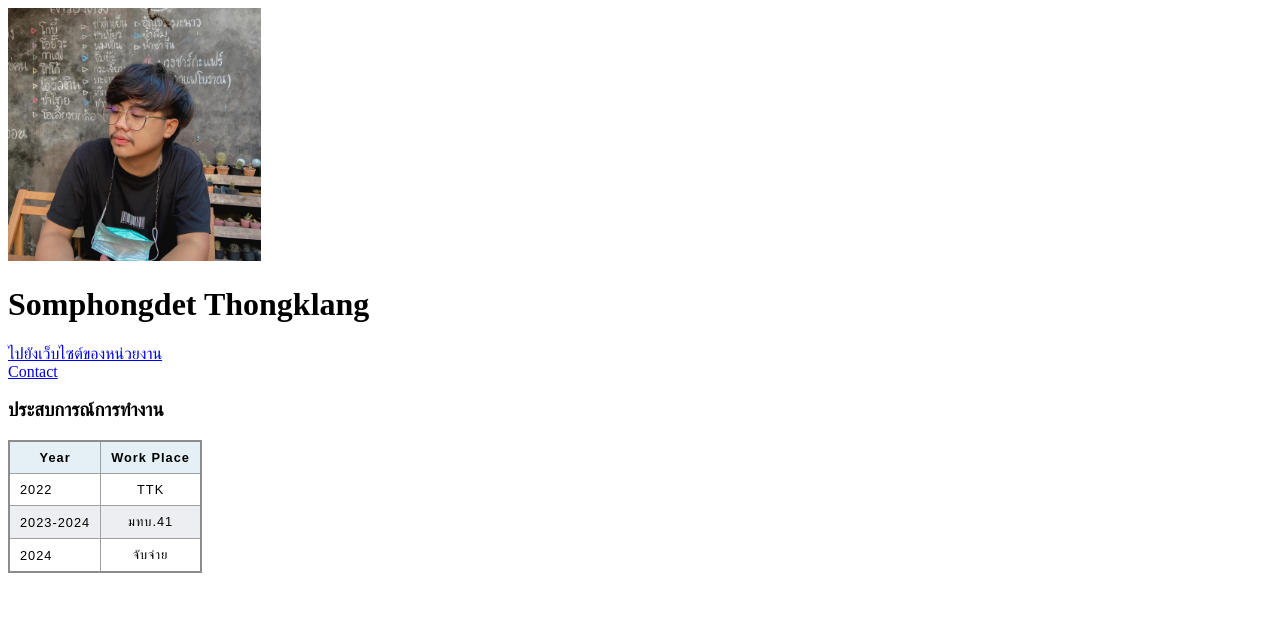
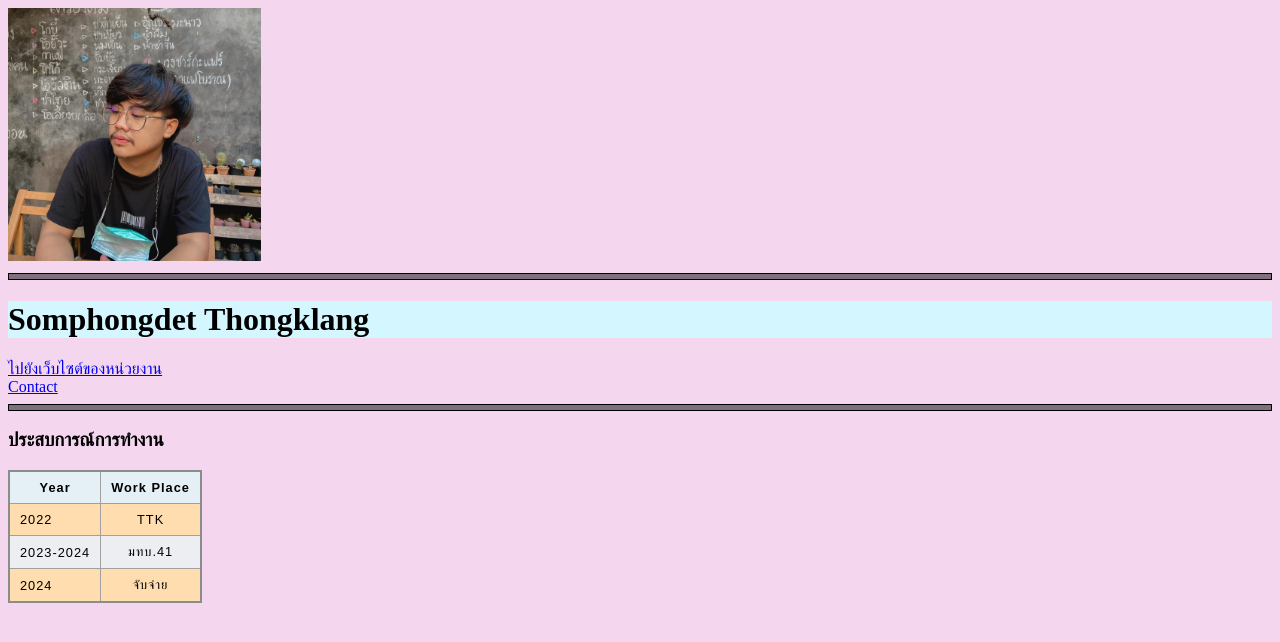
Before and after one commit to Somphongdet/mypage2024, a plain HTML site: page index.html in a window 1280 px wide. Drawn offline with Linux system fonts and the light colour scheme.

Commit message:
ตกแต่งสี โดยใช้ CSS

```diff
--- a/index.html
+++ b/index.html
@@ -5,13 +5,29 @@
     <meta name="viewport" content="width=device-width, initial-scale=1.0">
     <title>P.อู๋</title>
     <link rel="stylesheet" href="styles.css">
+    <style>
+        body {
+	     background-color: #f4d6ef;
+	    }
+
+        hr {
+	     background-color:rgba(1, 1, 1, 0.479);
+	    }
+
+    </style>
+
 </head>
 <body>
     <img src="profile.jpg" alt="" style="width: 20%; height: auto;">
-    <h1>Somphongdet Thongklang</h1>
+
+    <hr style="border-style: solid; height: 5px;">
+
+    <h1 style = "background-color: #D4F6FF;">Somphongdet Thongklang</h1>
     <a href = "https://www.sut.ac.th/"> ไปยังเว็บไซต์ของหน่วยงาน </a>
     <br>
     <a href = "contact.html"> Contact </a>
+
+    <hr style="border-style: solid; height: 5px;">
 
     <h3>ประสบการณ์การทำงาน</h3>
     <!-- <ul>
@@ -21,7 +37,7 @@
     </ul> -->
 
     <!-- ทำให้ list นำเสนอออกมาเป็น table -->
-    <table>
+    <table style = "background-color: #FFDDAE;" >
         <thead>
             <tr>
                 <th> Year </th>
```
